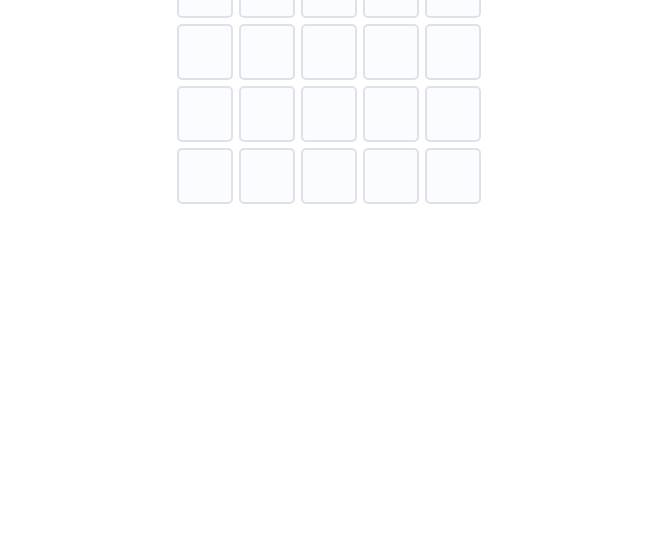
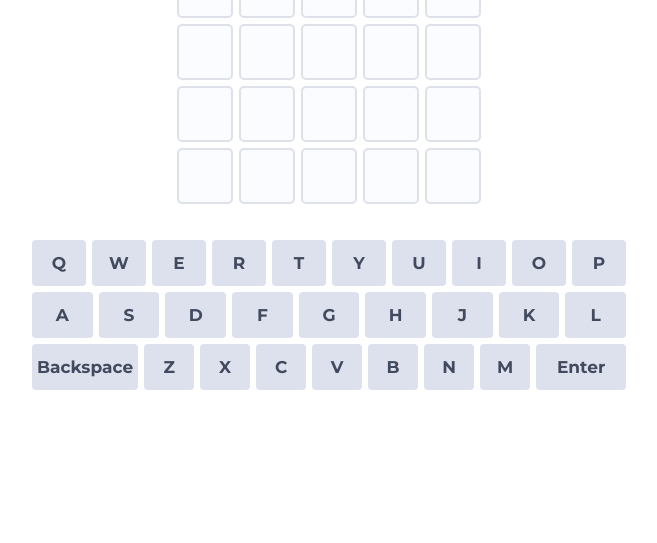
Before and after one commit to zhqnbq/lewdle, a Flask app: page /lewdle in a window 1280 px wide. Shown: the part 312-855 px from the top of the page, without its empty margins (311-968 px from the left). Run offline with Flask 3, Linux system fonts and the light colour scheme; parts of the project's set-up code (start-up, migrations or seed data) failed here and were passed over.

Commit message:
modified:   main.py 	modified:   templates/lewdle2.html

```diff
--- a/main.py
+++ b/main.py
@@ -46,11 +46,6 @@ def lewdle():
         _list.append(_Text)
     except:
         _list.append('')
-    user_agent = request.headers.get('User-Agent', '')
-    mobile_patterns = [r'Android', r'iPhone']
-    for pattern in mobile_patterns:
-        if re.search(pattern, user_agent):
-            return flask.render_template("lewdle.html",data=_list)
     return flask.render_template("lewdle2.html",data=_list)
 
 @app.route('/main.min.css')
--- a/templates/lewdle2.html
+++ b/templates/lewdle2.html
@@ -25,6 +25,43 @@
 									<div id="game-wrapper">
 
 									</div>
+									<div class="Game-keyboard" id="keyboard">
+										<div class="Game-keyboard-row">
+											<div tabindex="-1" class="Game-keyboard-button" onclick="addChar('q')"">q</div>
+											<div tabindex="-1" class="Game-keyboard-button" onclick="addChar('w')">w</div>
+											<div tabindex="-1" class="Game-keyboard-button" onclick="addChar('e')">e</div>
+											<div tabindex="-1" class="Game-keyboard-button" onclick="addChar('r')">r</div>
+											<div tabindex="-1" class="Game-keyboard-button" onclick="addChar('t')">t</div>
+											<div tabindex="-1" class="Game-keyboard-button" onclick="addChar('y')">y</div>
+											<div tabindex="-1" class="Game-keyboard-button" onclick="addChar('u')">u</div>
+											<div tabindex="-1" class="Game-keyboard-button" onclick="addChar('i')">i</div>
+											<div tabindex="-1" class="Game-keyboard-button" onclick="addChar('o')">o</div>
+											<div tabindex="-1" class="Game-keyboard-button" onclick="addChar('p')">p</div>
+										</div>
+										<div class="Game-keyboard-row">
+											<div tabindex="-1" class="Game-keyboard-button" onclick="addChar('a')">a</div>
+											<div tabindex="-1" class="Game-keyboard-button" onclick="addChar('s')">s</div>
+											<div tabindex="-1" class="Game-keyboard-button" onclick="addChar('d')">d</div>
+											<div tabindex="-1" class="Game-keyboard-button" onclick="addChar('f')">f</div>
+											<div tabindex="-1" class="Game-keyboard-button" onclick="addChar('g')">g</div>
+											<div tabindex="-1" class="Game-keyboard-button" onclick="addChar('h')">h</div>
+											<div tabindex="-1" class="Game-keyboard-button" onclick="addChar('j')">j</div>
+											<div tabindex="-1" class="Game-keyboard-button" onclick="addChar('k')">k</div>
+											<div tabindex="-1" class="Game-keyboard-button" onclick="addChar('l')">l</div>
+										</div>
+										<div class="Game-keyboard-row">
+											<div tabindex="-1" class="Game-keyboard-button Game-keyboard-button-wide" onclick="deleteChar()">Backspace</div>
+											<div tabindex="-1" class="Game-keyboard-button" onclick="addChar('z')">z</div>
+											<div tabindex="-1" class="Game-keyboard-button" onclick="addChar('x')">x</div>
+											<div tabindex="-1" class="Game-keyboard-button" onclick="addChar('c')">c</div>
+											<div tabindex="-1" class="Game-keyboard-button" onclick="addChar('v')">v</div>
+											<div tabindex="-1" class="Game-keyboard-button" onclick="addChar('b')">b</div>
+											<div tabindex="-1" class="Game-keyboard-button" onclick="addChar('n')">n</div>
+											<div tabindex="-1" class="Game-keyboard-button" onclick="addChar('m')">m</div>
+											<div tabindex="-1" class="Game-keyboard-button Game-keyboard-button-wide" onclick="submit()">Enter</div>
+										</div>
+									</div>
+									<button style="display: none;" class="Game-keyboard-button-wide" onclick="location.reload()" id="newGame">Try again</button>
 								</div>
 							</div>
 						</div>
@@ -58,66 +95,17 @@
 			}
 			function main(event){
 				if (event.code === 'Enter') {
-			                if(inlineNum==Number("{{data[1]}}")){
-			                    var value=getGuess();
-			                    let _xhr = new XMLHttpRequest();
-			                    var _host = location.origin;
-			                    _xhr.open("POST",_host +"/checkValid");
-			                    _xhr.setRequestHeader("Content-Type", "application/x-www-form-urlencoded");
-			                    _xhr.send("word="+value);
-			                    _xhr.onreadystatechange = function(){
-			                        if(_xhr.readyState === 4 && _xhr.status === 200){
-			                            if(_xhr.responseText !="1"){
-			                                alert("不存在的单词");
-			                            }else{
-			                                let xhr = new XMLHttpRequest();
-			                                var _lnk = _host + "/lewdle";
-			                                xhr.open("POST",_lnk);
-			                                xhr.setRequestHeader("Content-Type", "application/x-www-form-urlencoded");
-			                                xhr.send("word="+ "{{ data[0] }}" + "&predict=" + value);
-			                                xhr.onreadystatechange = function () {
-			                                    if (xhr.readyState === 4 && xhr.status === 200) {
-			                                        ChangeStatus(xhr.responseText);
-			                                        globalNum ++;
-			                                        inlineNum=0;
-			                                        if(globalNum == Times && xhr.responseText != getFullRight()){
-
-			                                            alert("the result is " + "{{ data[0] }}");
-			                                            alert("mean: \n"+ "{{data[2] }}");
-			                                            _right=true;
-			                                            window.removeEventListener('keydown',main);
-			                                            return ;
-			                                        }
-			                                        console.log(getFullRight())
-			                                        console.log(xhr.responseText);
-			                                        if(xhr.responseText == getFullRight()){
-
-			                                            alert("right");
-			                                            var mean="{{data[2]}}";
-			                                            alert("mean: \n"+ mean.replace('^','\n'));
-			                                            window.removeEventListener('keydown',main);
-			                                        }
-			                                    }
-			                                }
-			                            }
-			                        }
-			                    }
-			                }
-			            }
-			            else if(event.code === 'Backspace'){
+					submit()
+				} else if(event.code === 'Backspace'){
 					if(inlineNum!=0){
-			                    document.getElementById(globalNum +"-" +(inlineNum-1)).innerText='';
-			                    inlineNum--;
+						deleteChar();
 					}
 				}
 				else if(isLetter(String.fromCharCode(event.keyCode)) ) {
 					if(inlineNum >= Number("{{data[1]}}")){
 						;
 					}else{
-			                        var _Element=document.getElementById((globalNum + "-" +inlineNum));
-			                        _Element.innerText=String.fromCharCode(event.which);
-			                        _Element.setAttribute("data-animation","pop");
-			                        inlineNum++;
+						addChar(String.fromCharCode(event.which));
 					}
 				}
 			}
@@ -154,6 +142,67 @@
 			function sleep(time) {
 				return new Promise(resolve => setTimeout(resolve, time));
 			}
+			function addChar(chr){
+				var _Element=document.getElementById((globalNum + "-" +inlineNum));
+				_Element.innerText=chr;
+				_Element.setAttribute("data-animation","pop");
+				inlineNum++;
+			}
+			function deleteChar(){
+				document.getElementById(globalNum +"-" +(inlineNum-1)).innerText='';
+				inlineNum--;
+			}
+			function submit(){
+				if(inlineNum==Number("{{data[1]}}")){
+					var value=getGuess();
+					let _xhr = new XMLHttpRequest();
+					var _host = location.origin;
+					_xhr.open("POST",_host +"/checkValid");
+					_xhr.setRequestHeader("Content-Type", "application/x-www-form-urlencoded");
+					_xhr.send("word="+value);
+					_xhr.onreadystatechange = function(){
+						if(_xhr.readyState === 4 && _xhr.status === 200){
+							if(_xhr.responseText !="1"){
+								alert("不存在的单词");
+							}else{
+								let xhr = new XMLHttpRequest();
+								var _lnk = _host + "/lewdle";
+								xhr.open("POST",_lnk);
+								xhr.setRequestHeader("Content-Type", "application/x-www-form-urlencoded");
+								xhr.send("word="+ "{{ data[0] }}" + "&predict=" + value);
+								xhr.onreadystatechange = function () {
+									if (xhr.readyState === 4 && xhr.status === 200) {
+										ChangeStatus(xhr.responseText);
+										globalNum ++;
+										inlineNum=0;
+										if(globalNum == Times && xhr.responseText != getFullRight()){
+
+											alert("the result is " + "{{ data[0] }}");
+											alert("mean: \n"+ "{{data[2] }}");
+											_right=true;
+											document.getElementById("keyboard").innerHTML="";
+											document.getElementById("newGame").style="";
+											window.removeEventListener('keydown',main);
+											return ;
+										}
+										console.log(getFullRight())
+										console.log(xhr.responseText);
+										if(xhr.responseText == getFullRight()){
+
+											alert("right");
+											var mean="{{data[2]}}";
+											alert("mean: \n"+ mean.replace('^','\n'));
+											document.getElementById("keyboard").innerHTML="";
+											document.getElementById("newGame").style="";
+											window.removeEventListener('keydown',main);
+										}
+									}
+								}
+							}
+						}
+					}
+				}
+			}
 		</script>
 	</body>
 </html>
```
Lines whose indentation alone changed are shown as unchanged.
